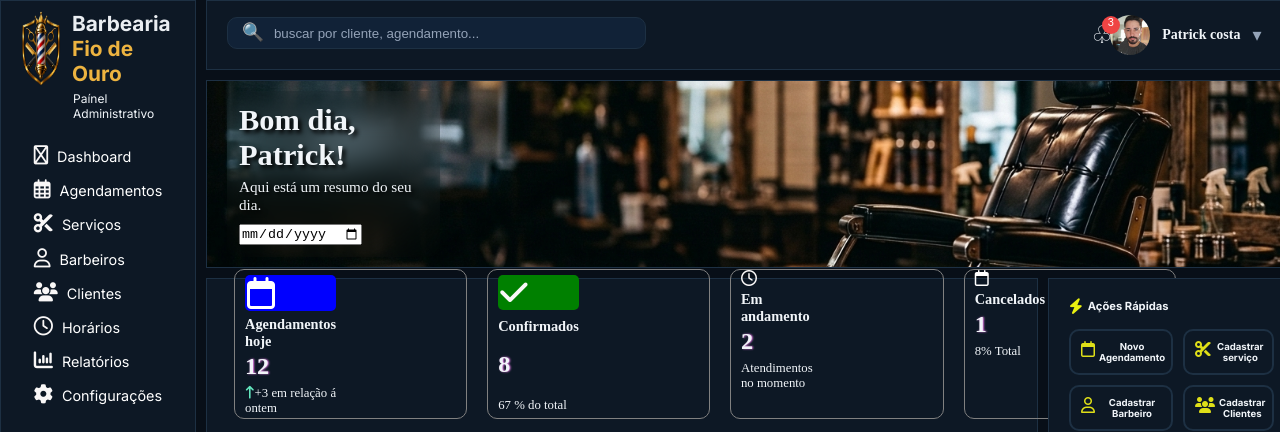
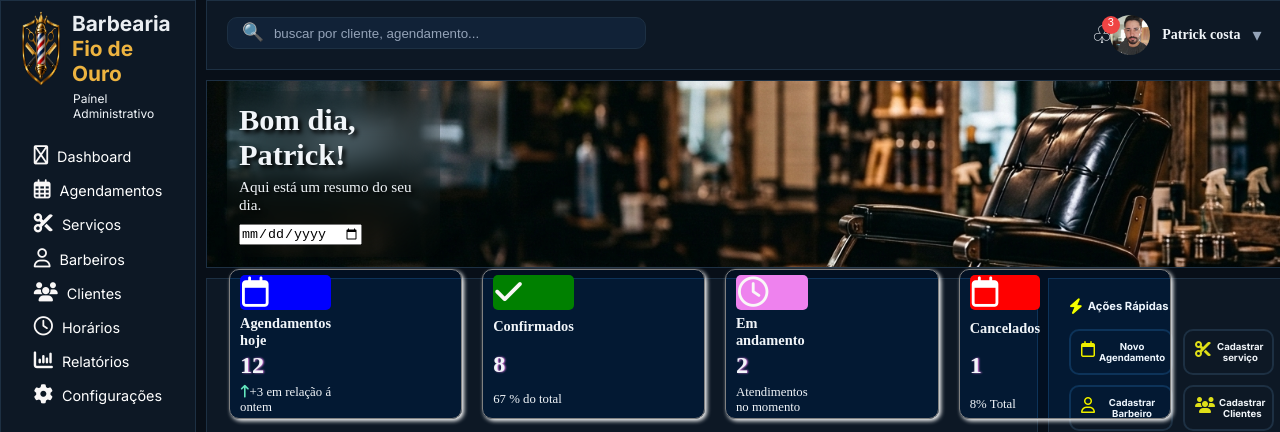
Before and after one commit to Alissongutierres/barbearia-agente, a plain HTML site: page index.html in a window 1280 px wide. Shown: the top 432 px of the page. Drawn offline with Linux system fonts and the light colour scheme; grey boxes are pictures that could not be loaded.

Commit message:
finalizando painel

```diff
--- a/index.html
+++ b/index.html
@@ -79,7 +79,7 @@
           <i class="fa-solid fa-check icone-confir" style="color: rgb(249, 247, 247);"></i>
           <h3 style="margin: 8px 0px;">Confirmados</h3>
           <p class="number" style="margin-top: 8px;">8</p>
-          <p class="painel-port" style="margin-top: 20px;">67 % do total</p>
+          <p class="painel-port" style="margin-top: 14px;">67 % do total</p>
          </div>
          <div class="painel-item">
             <i class="fa-regular fa-clock icone-andamento" style="color: rgb(249, 247, 247);"></i>
@@ -90,8 +90,8 @@
          <div class="painel-item">
            <i class="fa-regular fa-calendar icone-canc" style="color: white;"></i>
            <h3>Cancelados</h3>
-           <p class="number">1</p>
-           <p class="painel-port">8% Total</p>
+           <p class="number" style="margin-top: 15px;">1</p>
+           <p class="painel-port" style="margin-top: 18px;">8% Total</p>
          </div>
         </section>
         <section></section>
--- a/style.css
+++ b/style.css
@@ -208,7 +208,7 @@ main .status-painel {
     height: 100%;
     max-width: none;
     box-sizing: border-box;
-    margin-left: -33px;
+    margin-left: -38px;
     margin-top: 30px;
 }
 
@@ -221,6 +221,8 @@ main .status-painel .painel-item {
     height: 150px;
     padding-right: 130px;
     padding-left: 10px;
+    backdrop-filter: saturate(2);
+    box-shadow: 2px 2px 4px white;
 
 
 }
@@ -228,7 +230,7 @@ main .status-painel .painel-item {
 .icone-age {
     background-color: blue;
     border-radius: 5px;
-    font-size: 2rem;
+    font-size: 1.9rem;
     padding: 2px;
     margin-top: 5px;
 }
@@ -236,9 +238,26 @@ main .status-painel .painel-item {
 .icone-confir {
   background-color: green;
   border-radius: 5px;
-  font-size: 1.95rem;
+  font-size: 1.9rem;
   padding: 2px;
   margin-top: 5px;
+}
+
+.icone-andamento {
+    background-color: violet;
+    border-radius: 5px;
+    padding: 2px;
+    font-size: 1.9rem;
+    margin-top: 5px;
+}
+
+.icone-canc {
+    background-color: red;
+    border-radius: 5px;
+    font-size: 1.9rem;
+    padding: 2px;
+    margin-top: 5px;
+    margin-bottom: 5px;
 }
 
 .painel-item > h3 {
```
